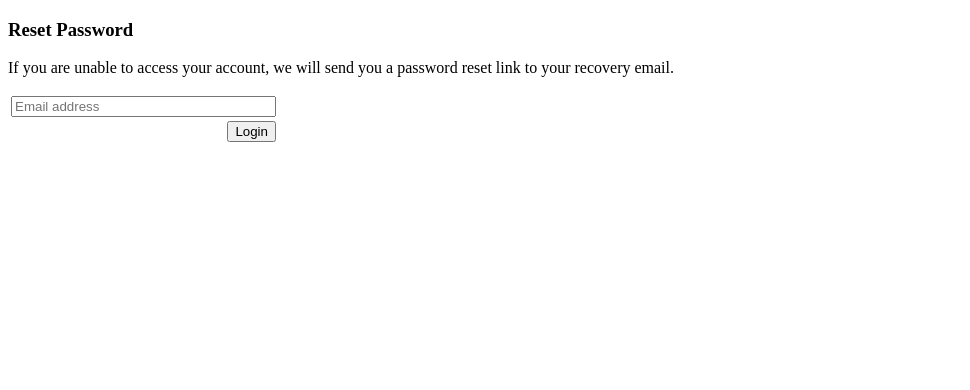
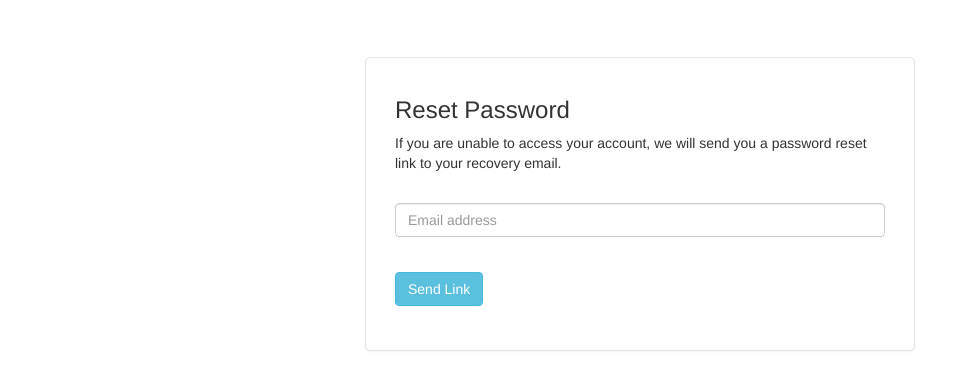
Before and after one commit to cyberguide119/mobilehub, a CodeIgniter app: page /index.php/auth/forgot in a window 1280 px wide. Shown: the top 390 px of the page, without its empty margins (0-970 px from the left). Run offline with CodeIgniter, Linux system fonts and the light colour scheme.

Commit message:
Revamped the forgot password screen

```diff
--- a/application/views/login/ForgotPasswordView.php
+++ b/application/views/login/ForgotPasswordView.php
@@ -6,22 +6,30 @@ and open the template in the editor.
 <html>
     <head>
         <meta http-equiv="Content-Type" content="text/html; charset=UTF-8">
-        <title></title>
+        <title>Forgot Password</title>
+        <meta name="viewport" content="width=device-width, initial-scale=1.0">
+        <link href="<?php echo site_url('../resources/css/bootstrap.min.css') ?>" rel="stylesheet">
+        <link href="<?php echo site_url('../resources/css/site-theme.css') ?>" rel="stylesheet">
     </head>
     <body>
-        <h3>Reset Password</h3>
-        <p>If you are unable to access your account, we will send you a password reset link to your recovery email.</p>
-        <form method="POST" action="/MobileHub/index.php/login/auth/sendResetLink">
-            <table>
-                <tr>
-                   <td><input type="text" name='email' length="10" size="30" placeholder="Email address"></td>
-                </tr>
-                <tr>
-                   <td align="right"><input type="submit" value='Login'></td>
-                </tr>
-            </table>
-        </form>
-
-        <?php echo $errmsg;?>
+        <div class="container">
+            <form method="POST" action="<?php echo site_url('auth/sendResetLink')?>" role="form" class="form-signup">
+                <h3>Reset Password</h3>
+                <p>If you are unable to access your account, we will send you a password reset link to your recovery email.</p>
+                <br>
+                <div class="form-group">
+                    <input type="text" class="form-control" name='email' length="10" size="30" placeholder="Email address">
+                </div>
+                <br>
+                <div class="form-group">
+                    <button type="submit" class="btn btn-large btn-info">Send Link</button>
+                </div>
+                <?php
+                    if ($errmsg != NULL){
+                        echo '<div class="alert alert-danger">' . $errmsg . '</div>';
+                    }
+                ?>
+            </form>
+        </div>
     </body>
 </html>
```
